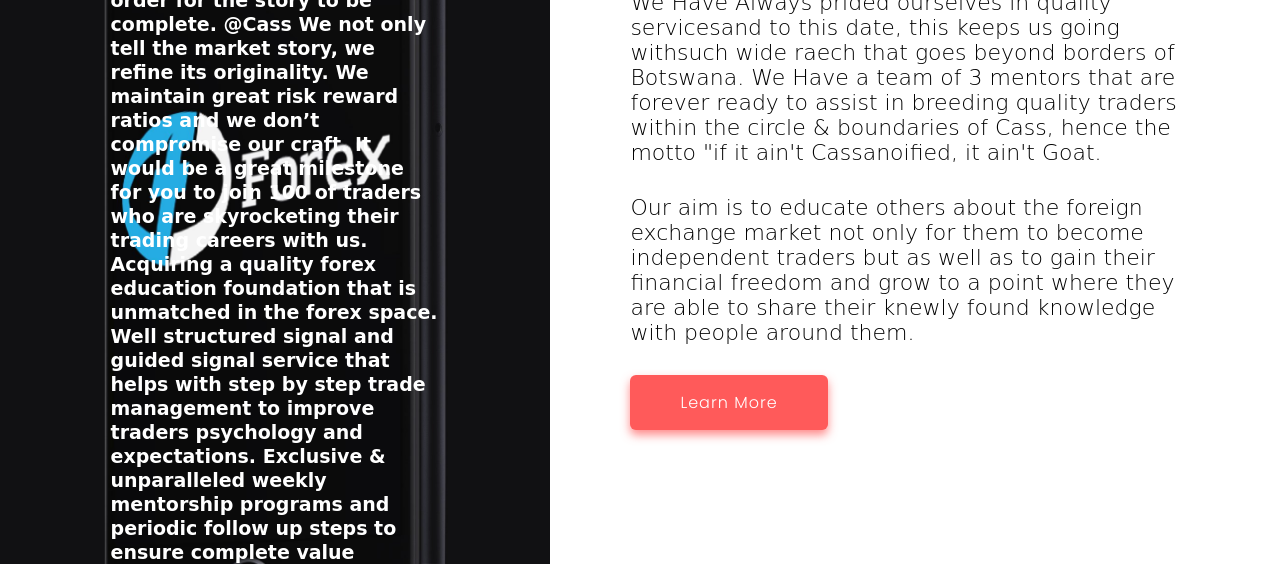
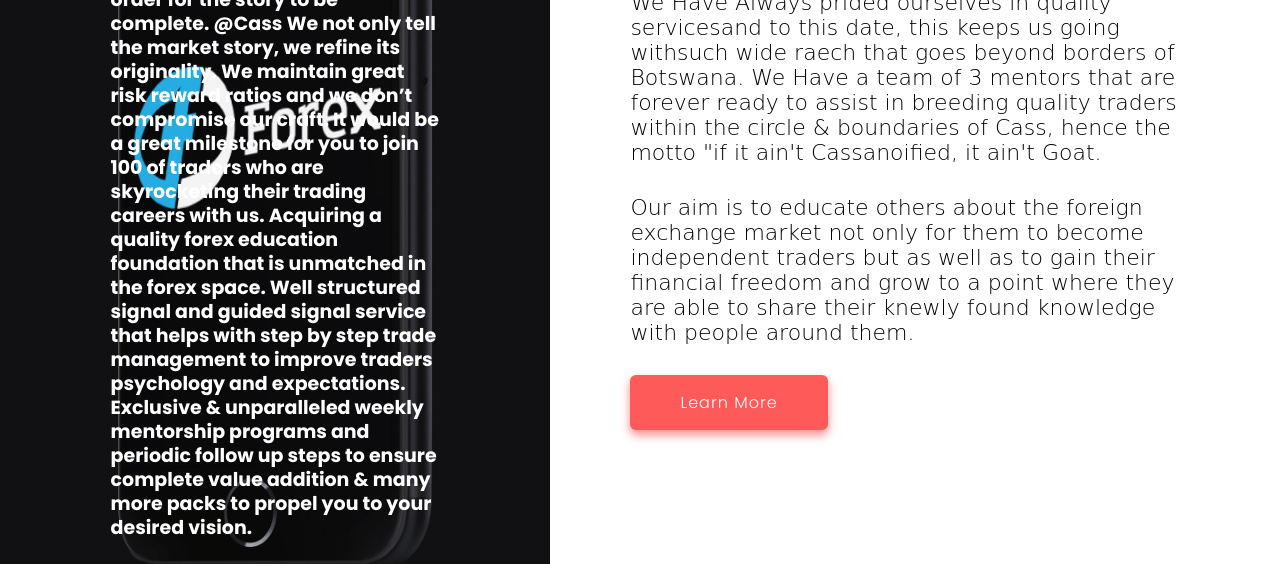
Before and after one commit to cass28109/cass, a plain HTML site: page index.html in a window 1280 px wide. Shown: the part 469-1033 px from the top of the page. Drawn offline with Linux system fonts and the light colour scheme; a web font is replaced by a local one.

Commit message:
Update style.css

```diff
--- a/style.css
+++ b/style.css
@@ -105,7 +105,7 @@
     font-size: 19px;
     line-height: 24px;
     margin: 30px 0;
-    font-family: 'Permanent Marker', cursive;
+    font-family: 'Poppins';
 }
 .left-text a img{
     width: 60px;
```
